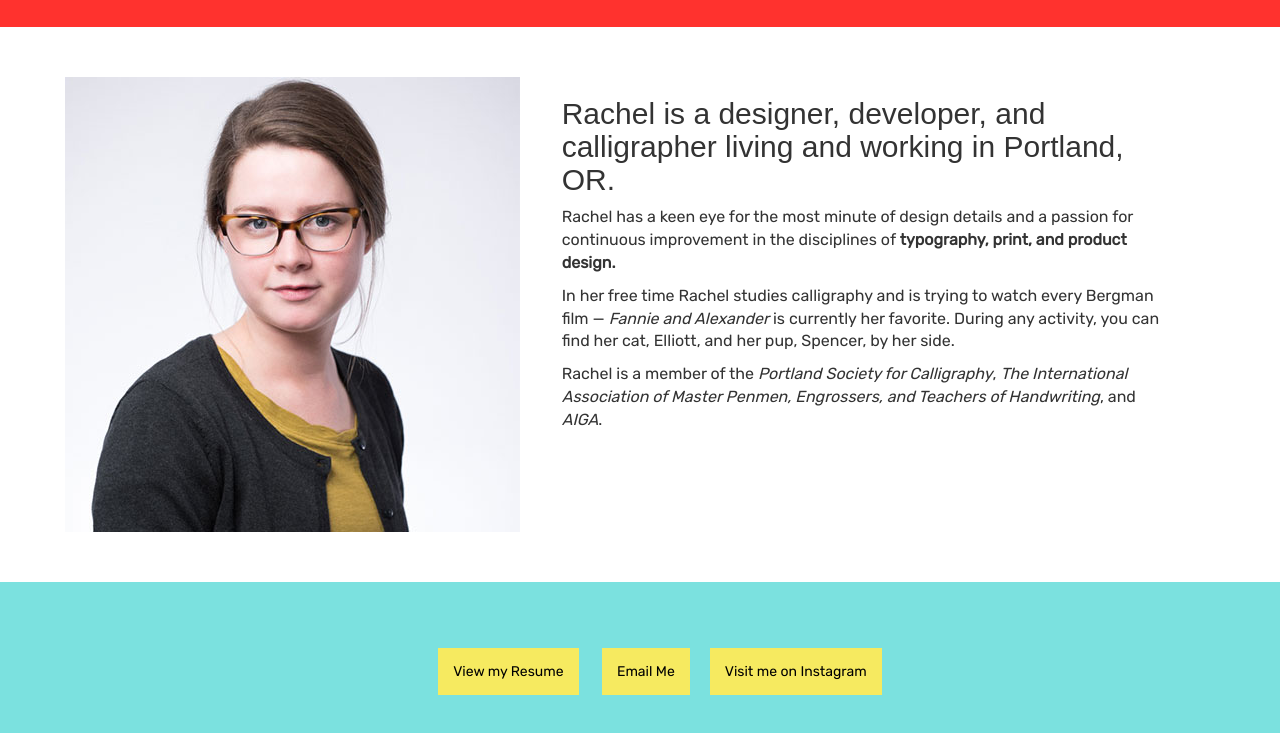
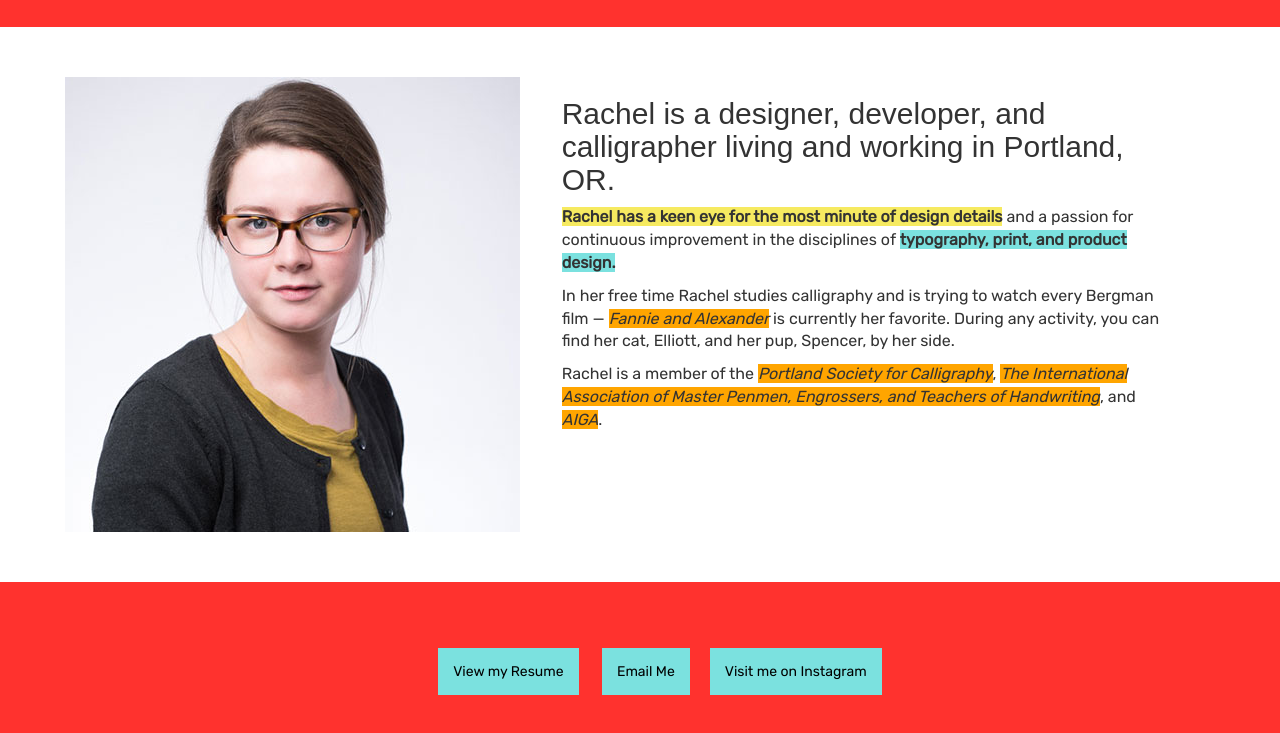
Before and after one commit to rachelegibbons/portfolio-site, a plain HTML site: page index.html in a window 1280 px wide. Shown: the part 665-1398 px from the top of the page. Drawn offline with Linux system fonts and the light colour scheme; a web font is replaced by a local one.

Commit message:
Update css

```diff
--- a/css/styles.css
+++ b/css/styles.css
@@ -97,8 +97,21 @@ img {
   font-size: 16px;
 }
 
+.bio p strong {
+  background-color: 7be1df;
+}
+
+.bio p em {
+  background-color: orange;
+}
+
+.bioIntro {
+  background-color: f6ea60;
+  font-weight: bolder;
+}
+
 .contact {
-  background-color: 7be1df;
+  background-color: ff322e;
   color: white;
   padding: 50px 50px 50px 50px;
   font-family: 'rubik', sans-serif;
@@ -113,11 +126,11 @@ img {
 .contact li a {
   color: black;
   padding: 15px;
-  background-color: f6ea60;
+  background-color: 7be1df;
 }
 
 .contact li a:hover {
-  background-color: ff322e;
-  color: white;
+  background-color: f6ea60;
+  color: black;
   font-family: monospace;
 }
--- a/index.html
+++ b/index.html
@@ -66,18 +66,18 @@
         </div>
         <div class="col-sm-7 bio">
           <h2>Rachel is a designer, developer, and calligrapher living and working in Portland, OR.</h2>
-          <p>Rachel has a keen eye for the most minute of design details and a passion for continuous improvement in the disciplines of <strong>typography, print, and product design.</strong></p>
+          <p><span class="bioIntro">Rachel has a keen eye for the most minute of design details</span> and a passion for continuous improvement in the disciplines of <strong>typography, print, and product design.</strong></p>
           <p>In her free time Rachel studies calligraphy and is trying to watch every Bergman film — <em>Fannie and Alexander</em> is currently her favorite. During any activity, you can find her cat, Elliott, and her pup, Spencer, by her side.</p>
           <p>Rachel is a member of the <em>Portland Society for Calligraphy</em>, <em>The International Association of Master Penmen, Engrossers, and Teachers of Handwriting</em>, and <em>AIGA</em>.</p>
         </div>
       </div> <!--Row About Closing DIV -->
       <div class="row contact">
         <div class="col-md-12">
-          <ul>
+          <ol>
             <li><a id="contactLink" href="#">View my Resume</a></li>
             <li><a href="mailto: rachelegibbons@gmail.com"> Email Me</a></l1>
             <li><a href="https://www.instagram.com/rachelegibbons/">Visit me on Instagram</a></li>
-          </ul>
+          </ol>
         </div>
       </div> <!--Row Contact Closing DIV -->
     </div> <!-- Container Closing DIV -->
```
